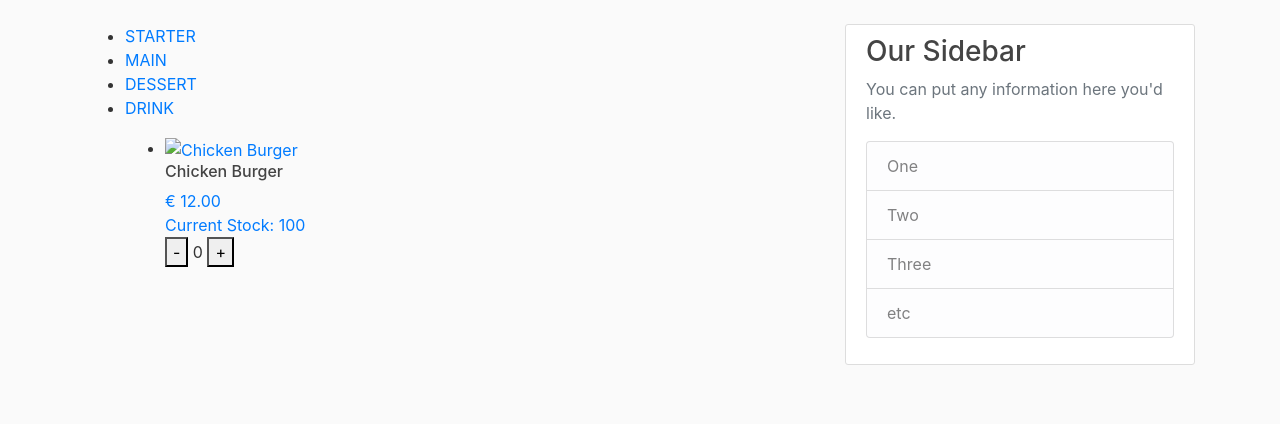
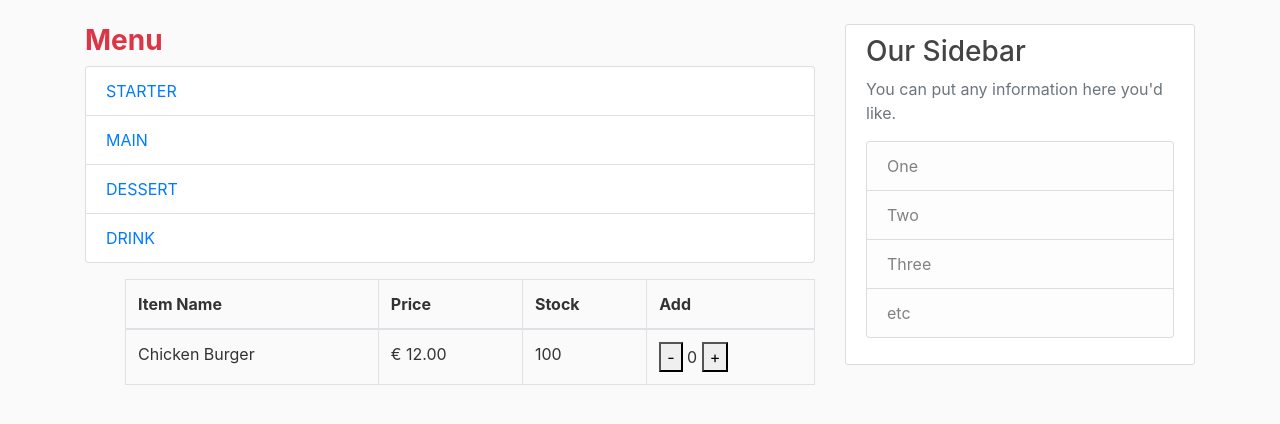
Before and after one commit to naichuan-zhang/CS4227-Project, a Django app: page /order/showbytype/MAIN in a window 1280 px wide. Shown: the part 56-480 px from the top of the page. Run offline with Django 3.2, Linux system fonts and the light colour scheme; data comes from the database, SQL or seed files in the repository; parts of the project's set-up code (start-up, migrations or seed data) failed here and were passed over; some libraries are stand-ins or nearby versions.

Commit message:
frontend changes

```diff
--- a/order/models.py
+++ b/order/models.py
@@ -4,10 +4,9 @@
 
 
 class ItemTypeEnum(IntEnum):
-    STARTER = 0
-    MAIN = 1
-    DESSERT = 2
-    DRINK = 3
+    MAIN = 0
+    SIDE = 1
+    DRINK = 2
 
     @classmethod
     def tuples(cls):
@@ -17,7 +16,7 @@
 class Item(models.Model):
     id = models.AutoField(primary_key=True)
     name = models.CharField(max_length=30)
-    type = models.CharField(max_length=20, choices=ItemTypeEnum.tuples(), default=ItemTypeEnum.STARTER)
+    type = models.CharField(max_length=20, choices=ItemTypeEnum.tuples(), default=ItemTypeEnum.MAIN)
     price = models.DecimalField(max_digits=10, decimal_places=2)
     stock = models.IntegerField(default=100)
 
@@ -47,12 +46,7 @@
     id = models.AutoField(primary_key=True)
     user = models.ForeignKey(User, on_delete=models.CASCADE)
     timestamp = models.DateTimeField(auto_now_add=True)
-    price = models.DecimalField(max_digits=10, decimal_places=2, default=100.0)
-    # delivery_addr = models.CharField(max_length=50, blank=True)
     state = models.CharField(max_length=20, choices=OrderStateEnum.tuples(), default=OrderStateEnum.PENDING)
-
-    def calculate_price(self):
-        return self.price
 
     def order(self):
         self.state = OrderStateEnum.ORDERED
--- a/templates/main/order.html
+++ b/templates/main/order.html
@@ -1,6 +1,7 @@
 {% extends 'base.html' %}
 
 {% block content %}
+    <h3 class="text-danger"><strong>Options</strong></h3>
     <div class="list-group">
         <a href="{% url 'show_food' %}" class="list-group-item">Show Food</a>
         <a href="{% url 'create_order' %}" class="list-group-item">Create Order</a>
--- a/templates/order/show.html
+++ b/templates/order/show.html
@@ -9,36 +9,65 @@
 
 {% block content %}
     <div id="show-food">
+        <h3 class="text-danger"><strong>Menu</strong></h3>
         <!-- show all food types -->
         <aside>
-            <ul>
+{#            <ul>#}
+{#                {% for type_name in types %}#}
+{#                    <li>#}
+{#                        <a href="{% url 'show_food_by_type' type=type_name %}">{{ type_name }}</a>#}
+{#                    </li>#}
+{#                {% endfor %}#}
+{#            </ul>#}
+            <div class="list-group">
                 {% for type_name in types %}
-                    <li>
-                        <a href="{% url 'show_food_by_type' type=type_name %}">{{ type_name }}</a>
-                    </li>
+                    <a href="{% url 'show_food_by_type' type=type_name %}" class="list-group-item">{{ type_name }}</a>
                 {% endfor %}
-            </ul>
+            </div>
         </aside>
         <menu>
-            <ul>
-                {% for item in items %}
-                    <li>
-                        <a href="#">
-                            <img src="{{ item.image }}" alt="{{ item.name }}">
-                            <div class="item-info">
-                                <h6>{{ item.name }}</h6>
-                                <h7>&euro; {{ item.price }}</h7><br>
-                                <h7>Current Stock: {{ item.stock }}</h7>
-                            </div>
-                        </a>
+{#            <ul>#}
+{#                {% for item in items %}#}
+{#                    <li>#}
+{#                        <a href="#">#}
+{#                            <img src="{{ item.image }}" alt="{{ item.name }}">#}
+{#                            <div class="item-info">#}
+{#                                <h6>{{ item.name }}</h6>#}
+{#                                <h7>&euro; {{ item.price }}</h7><br>#}
+{#                                <h7>Current Stock: {{ item.stock }}</h7>#}
+{#                            </div>#}
+{#                        </a>#}
+{#                        <section class="section">#}
+{#                            <button class="minus">-</button>#}
+{#                            <span class="amount">0</span>#}
+{#                            <button class="plus">+</button>#}
+{#                        </section>#}
+{#                    </li>#}
+{#                {% endfor %}#}
+{#            </ul>#}
+            <table class="table table-hover table-bordered">
+            <thead>
+                    <th>Item Name</th>
+                    <th>Price</th>
+                    <th>Stock</th>
+                    <th>Add</th>
+            </thead>
+
+            {% for item in items %}
+                <tr>
+					<td>{{item.name}}</td>
+					<td>&euro; {{item.price}}</td>
+                    <td>{{ item.stock }}</td>
+                    <td>
                         <section class="section">
                             <button class="minus">-</button>
                             <span class="amount">0</span>
                             <button class="plus">+</button>
                         </section>
-                    </li>
-                {% endfor %}
-            </ul>
+                    </td>
+                </tr>
+            {% endfor %}
+        </table>
         </menu>
     </div>
 {% endblock %}
```
